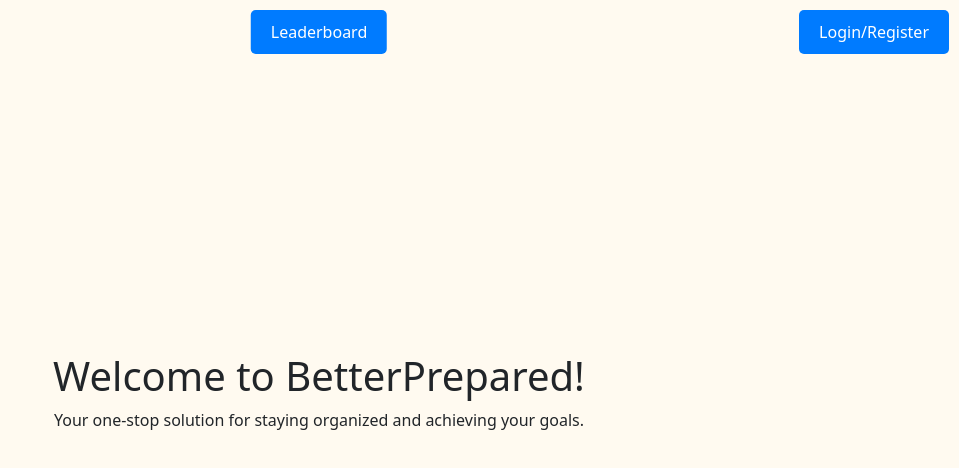
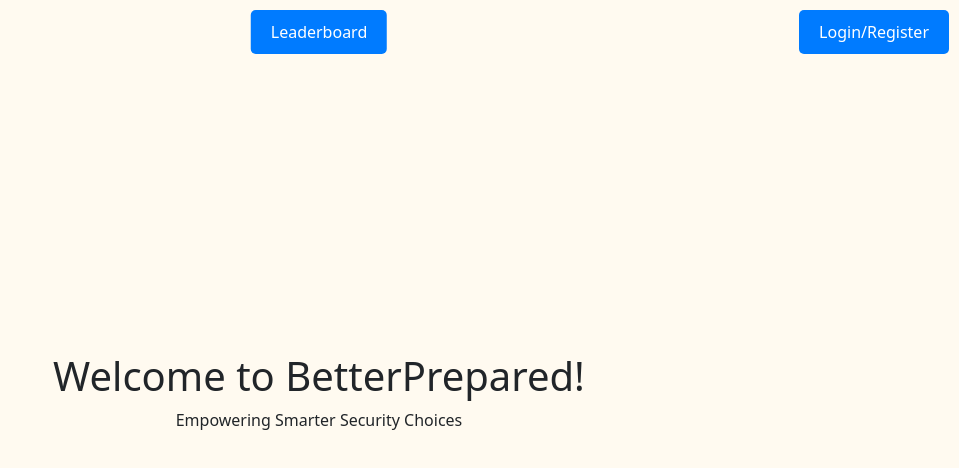
Before and after one commit to artemusuni/JustDoIt, a React (Vite) app in the folder BetterPrepared/: page / in a window 1280 px wide. Shown: the top 468 px of the page, without its empty margins (321-1280 px from the left). Built offline with nearby package versions, Linux system fonts and the light colour scheme.

Commit message:
Changed the main slogan

```diff
--- a/BetterPrepared/src/App.tsx
+++ b/BetterPrepared/src/App.tsx
@@ -14,8 +14,7 @@
         <div className="welcome-message">
           <h1>Welcome to BetterPrepared!</h1>
           <p>
-            Your one-stop solution for staying organized and achieving your
-            goals.
+            Empowering Smarter Security Choices
           </p>
         </div>
       )}
```
Also changed, not shown: 1 other file (tests, documents, lock files or other folders).
